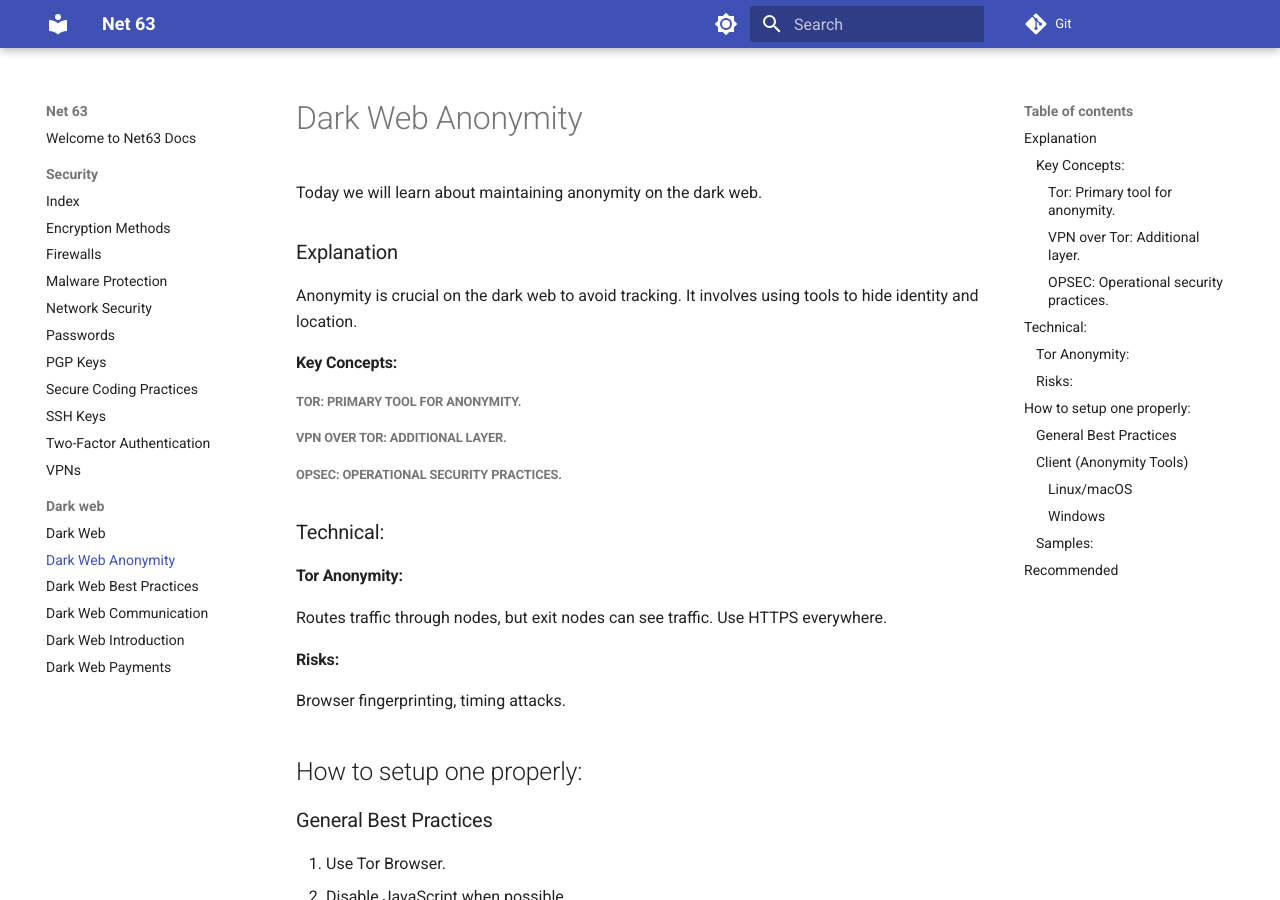
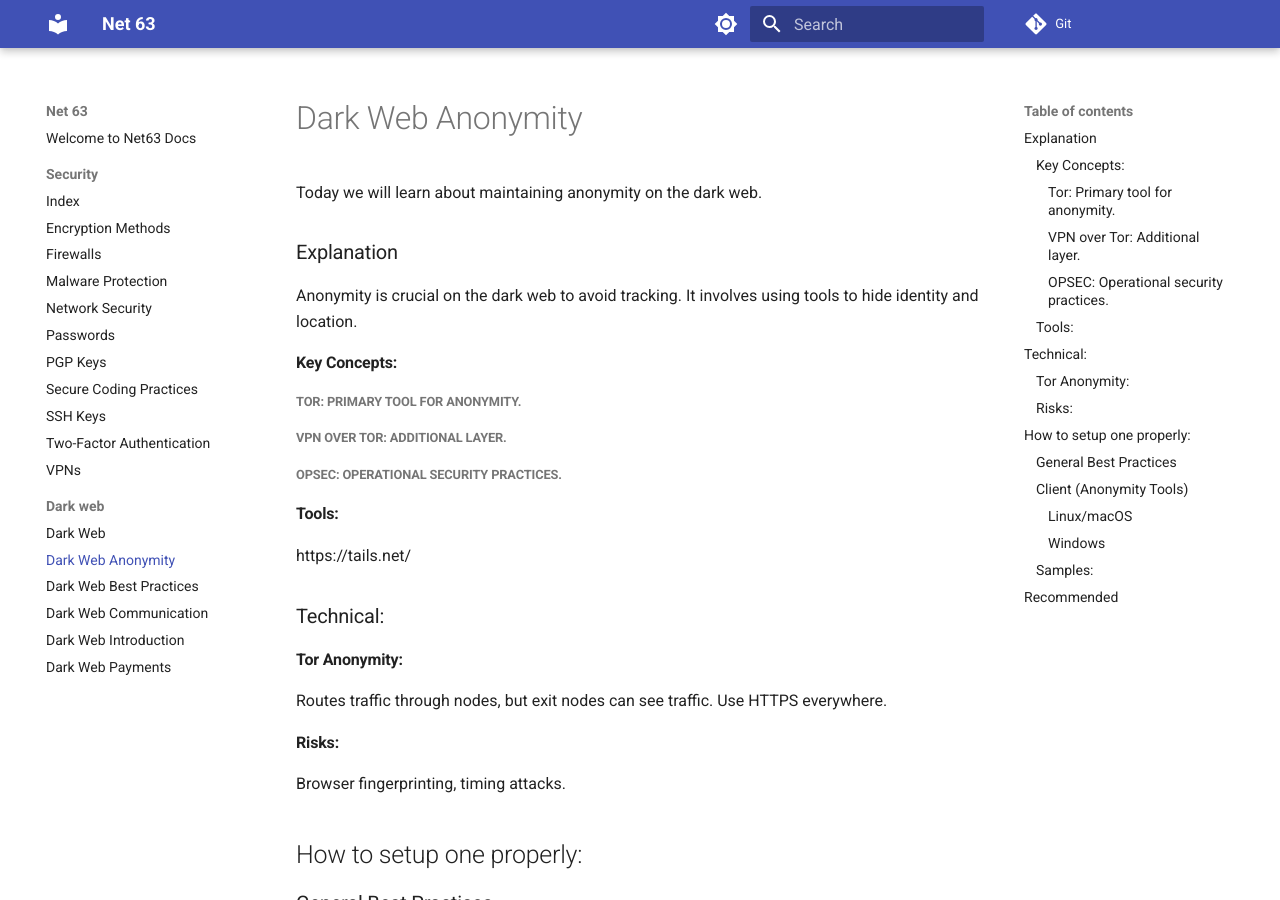
Before and after one commit to chillcog/net63, an MkDocs documentation site: the page built from docs/dark-web/anonymity.md, in a window 1280 px wide and 900 px high. Built offline with MkDocs 1.6.1 and Material for MkDocs 9.7.7, drawn with Linux system fonts in a browser that asks for light colours.

Commit message:
Add new OpenVPN configs and rename dark web docs
Added four new OpenVPN configuration files for Poland and Singapore servers. Renamed dark web documentation files for improved clarity and organization, and updated the anonymity guide to include Tails as a recommended tool.

```diff
--- a/docs/dark-web/dark-web-anonymity.md
+++ b/docs/dark-web/anonymity.md
@@ -9,6 +9,8 @@ Anonymity is crucial on the dark web to avoid tracking. It involves using tools
 ##### Tor: Primary tool for anonymity.
 ##### VPN over Tor: Additional layer.
 ##### OPSEC: Operational security practices.
+#### Tools:
+https://tails.net/
 
 ### Technical:
 #### Tor Anonymity:
```
Also changed, not shown: docs/dark-web/best-practices.md (renamed from docs/dark-web/dark-web-best-practices.md), docs/dark-web/communication.md (renamed from docs/dark-web/dark-web-communication.md), docs/dark-web/introduction.md (renamed from docs/dark-web/dark-web-introduction.md), docs/dark-web/web-payments.md (renamed from docs/dark-web/dark-web-payments.md), 4 other files.
